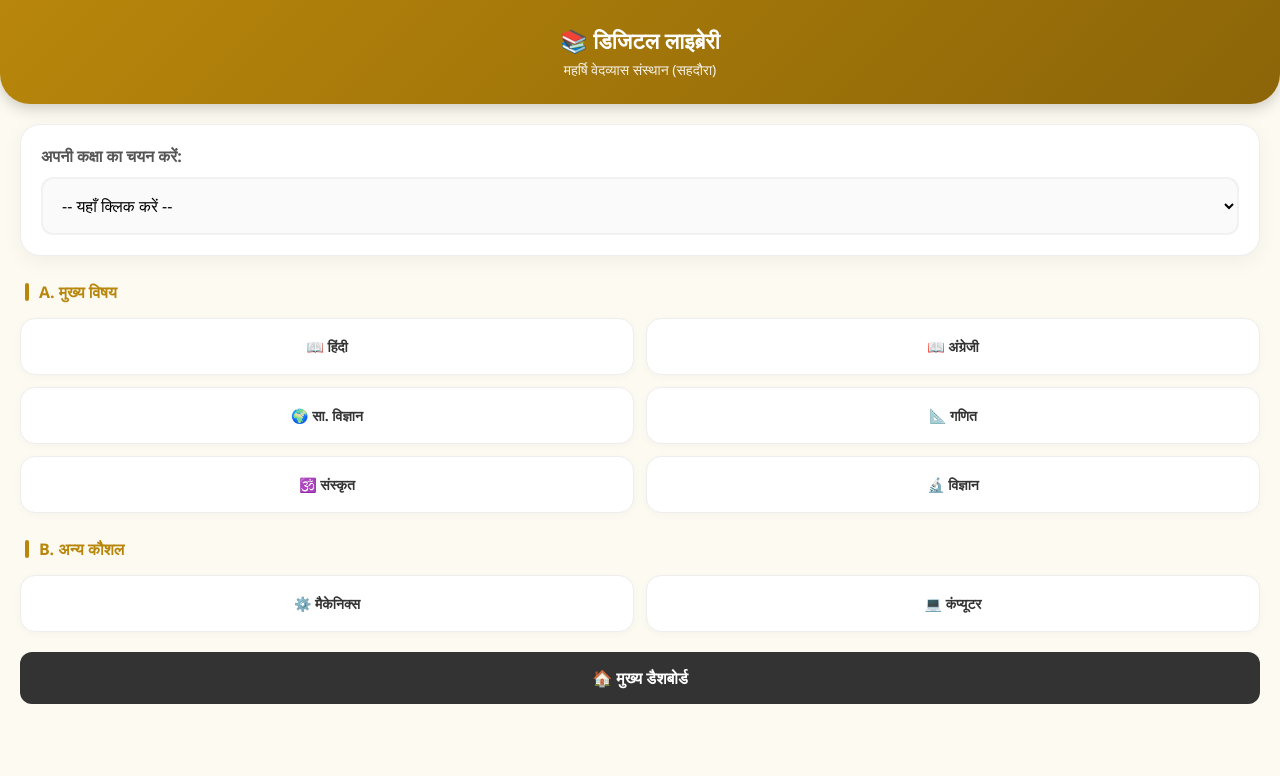
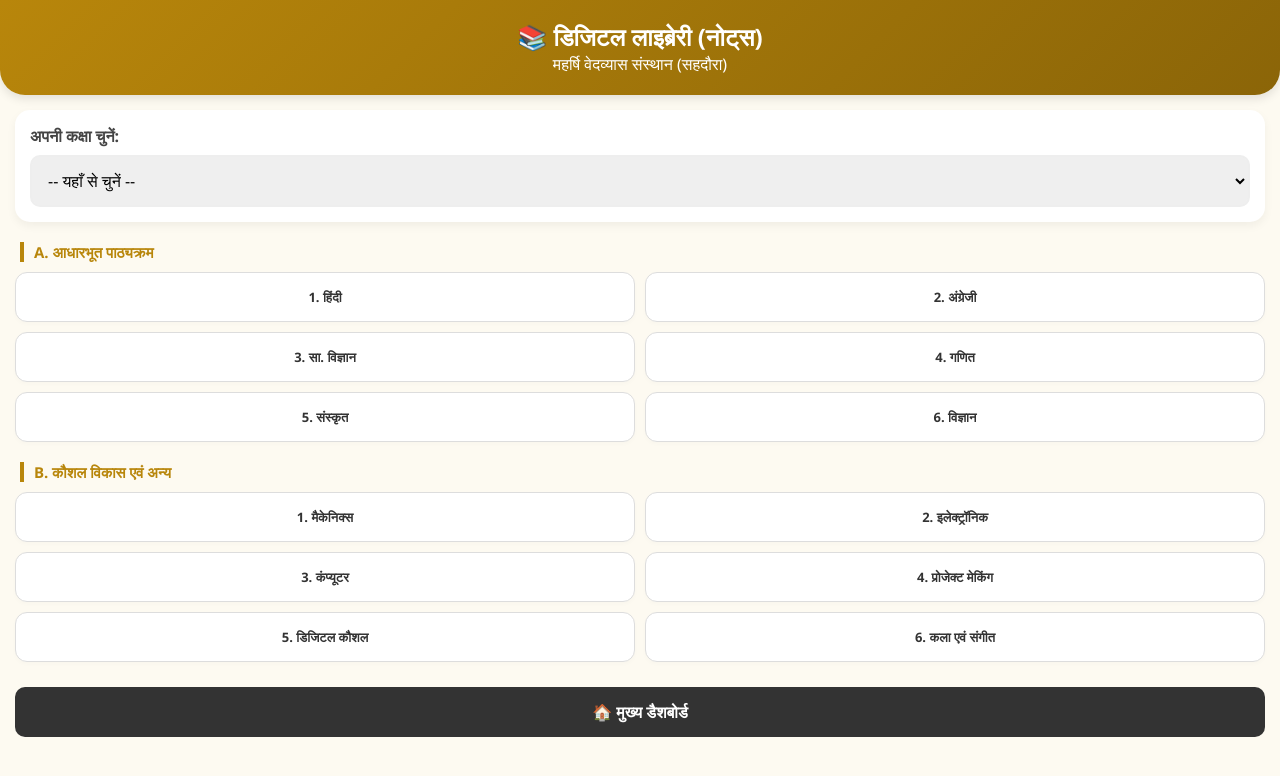
Before and after one commit to aakashthakurt974-lang/Maharshi-Vedvyas-App, a plain HTML site: page notes.html in a window 1280 px wide. Drawn offline with Linux system fonts and the light colour scheme.

Commit message:
Update notes.html

```diff
--- a/notes.html
+++ b/notes.html
@@ -5,108 +5,64 @@
     <meta name="viewport" content="width=device-width, initial-scale=1.0">
     <title>Digital Library - Mahrshi Vedvyas</title>
     <style>
-        * { margin: 0; padding: 0; box-sizing: border-box; font-family: 'Segoe UI', Tahoma, Geneva, Verdana, sans-serif; }
+        * { margin: 0; padding: 0; box-sizing: border-box; font-family: 'Segoe UI', sans-serif; }
         body { background: #fdfaf1; padding-bottom: 30px; }
 
-        /* Header Section */
         .header {
             background: linear-gradient(135deg, #B8860B, #8B6508);
-            color: white;
-            padding: 25px 15px;
-            text-align: center;
-            border-bottom-left-radius: 30px;
-            border-bottom-right-radius: 30px;
-            box-shadow: 0 4px 15px rgba(0,0,0,0.2);
-        }
-        .header h2 { font-size: 22px; margin-bottom: 5px; }
-        .header p { font-size: 14px; opacity: 0.9; }
-
-        .container { padding: 20px; }
-
-        /* Selection Card */
-        .selection-card {
-            background: white;
-            padding: 20px;
-            border-radius: 20px;
-            box-shadow: 0 5px 20px rgba(0,0,0,0.05);
-            margin-bottom: 25px;
-            border: 1px solid #eee;
-        }
-        label { display: block; font-weight: bold; margin-bottom: 10px; color: #555; }
-
-        select {
-            width: 100%;
-            padding: 15px;
-            border-radius: 12px;
-            border: 2px solid #f1f1f1;
-            font-size: 16px;
-            background: #fafafa;
-            outline: none;
-            transition: 0.3s;
-        }
-        select:focus { border-color: #B8860B; }
-
-        /* Section Titles */
-        .section-title {
-            font-size: 16px;
-            font-weight: bold;
-            color: #B8860B;
-            margin: 25px 0 15px 5px;
-            display: flex;
-            align-items: center;
-        }
-        .section-title::before {
-            content: ""; width: 4px; height: 18px; background: #B8860B; margin-right: 10px; border-radius: 2px;
+            color: white; padding: 20px 15px; text-align: center;
+            border-bottom-left-radius: 25px; border-bottom-right-radius: 25px;
+            box-shadow: 0 4px 10px rgba(0,0,0,0.1);
         }
 
-        /* Subject Grid */
+        .container { padding: 15px; }
+
+        .selection-card {
+            background: white; padding: 15px; border-radius: 15px;
+            box-shadow: 0 4px 10px rgba(0,0,0,0.05); margin-bottom: 20px;
+        }
+        label { display: block; font-weight: bold; margin-bottom: 8px; color: #444; }
+        select {
+            width: 100%; padding: 12px; border-radius: 10px;
+            border: 2px solid #eee; font-size: 16px; outline: none;
+        }
+
+        .section-title {
+            font-size: 15px; font-weight: bold; color: #B8860B;
+            margin: 20px 0 10px 5px; border-left: 4px solid #B8860B; padding-left: 10px;
+        }
+
         .subject-grid {
-            display: grid;
-            grid-template-columns: repeat(2, 1fr);
-            gap: 12px;
+            display: grid; grid-template-columns: repeat(2, 1fr); gap: 10px;
         }
         .sub-btn {
-            background: white;
-            padding: 18px 10px;
-            border-radius: 15px;
-            border: 1px solid #eee;
-            color: #333;
-            font-weight: 600;
-            text-decoration: none;
-            font-size: 14px;
-            text-align: center;
-            box-shadow: 0 2px 8px rgba(0,0,0,0.03);
-            transition: 0.3s;
-            display: block;
+            background: white; padding: 15px 5px; border-radius: 12px;
+            border: 1px solid #ddd; color: #333; font-weight: 600;
+            text-decoration: none; font-size: 13px; text-align: center;
+            box-shadow: 0 2px 5px rgba(0,0,0,0.02); transition: 0.2s;
         }
-        .sub-btn:active {
-            transform: scale(0.95);
-            background: #B8860B;
-            color: white;
-            border-color: #B8860B;
-        }
+        .sub-btn:active { background: #B8860B; color: white; border-color: #B8860B; }
 
-        /* Footer Navigation */
-        .footer-nav { margin-top: 20px; }
+        .footer-nav { margin-top: 25px; }
         .btn-home {
-            display: flex; align-items: center; justify-content: center;
-            width: 100%; padding: 15px; background: #333; color: white;
-            text-decoration: none; border-radius: 12px; font-weight: bold; font-size: 16px;
+            display: block; width: 100%; padding: 14px; background: #333;
+            color: white; text-decoration: none; border-radius: 10px;
+            text-align: center; font-weight: bold;
         }
     </style>
 </head>
 <body>
 
     <div class="header">
-        <h2>📚 डिजिटल लाइब्रेरी</h2>
+        <h2>📚 डिजिटल लाइब्रेरी (नोट्स)</h2>
         <p>महर्षि वेदव्यास संस्थान (सहदौरा)</p>
     </div>
 
     <div class="container">
         <div class="selection-card">
-            <label>अपनी कक्षा का चयन करें:</label>
+            <label>अपनी कक्षा चुनें:</label>
             <select id="notes-class">
-                <option value="">-- यहाँ क्लिक करें --</option>
+                <option value="">-- यहाँ से चुनें --</option>
                 <option value="1">कक्षा 1</option>
                 <option value="2">कक्षा 2</option>
                 <option value="3">कक्षा 3</option>
@@ -120,20 +76,24 @@
             </select>
         </div>
 
-        <div class="section-title">A. मुख्य विषय</div>
+        <div class="section-title">A. आधारभूत पाठ्यक्रम</div>
         <div class="subject-grid">
-            <a href="https://drive.google.com/drive/folders/1j4VcqQsa2MJKvoJ7WQMedei-BE1xtLsy" class="sub-btn" onclick="checkClass(event)">📖 हिंदी</a>
-            <a href="https://drive.google.com/drive/folders/1j4VcqQsa2MJKvoJ7WQMedei-BE1xtLsy" class="sub-btn" onclick="checkClass(event)">📖 अंग्रेजी</a>
-            <a href="https://drive.google.com/drive/folders/1j4VcqQsa2MJKvoJ7WQMedei-BE1xtLsy" class="sub-btn" onclick="checkClass(event)">🌍 सा. विज्ञान</a>
-            <a href="https://drive.google.com/drive/folders/1j4VcqQsa2MJKvoJ7WQMedei-BE1xtLsy" class="sub-btn" onclick="checkClass(event)">📐 गणित</a>
-            <a href="https://drive.google.com/drive/folders/1j4VcqQsa2MJKvoJ7WQMedei-BE1xtLsy" class="sub-btn" onclick="checkClass(event)">🕉️ संस्कृत</a>
-            <a href="https://drive.google.com/drive/folders/1j4VcqQsa2MJKvoJ7WQMedei-BE1xtLsy" class="sub-btn" onclick="checkClass(event)">🔬 विज्ञान</a>
+            <a href="https://drive.google.com/drive/folders/1j4VcqQsa2MJKvoJ7WQMedei-BE1xtLsy" class="sub-btn" onclick="checkClass(event)">1. हिंदी</a>
+            <a href="https://drive.google.com/drive/folders/1j4VcqQsa2MJKvoJ7WQMedei-BE1xtLsy" class="sub-btn" onclick="checkClass(event)">2. अंग्रेजी</a>
+            <a href="https://drive.google.com/drive/folders/1j4VcqQsa2MJKvoJ7WQMedei-BE1xtLsy" class="sub-btn" onclick="checkClass(event)">3. सा. विज्ञान</a>
+            <a href="https://drive.google.com/drive/folders/1j4VcqQsa2MJKvoJ7WQMedei-BE1xtLsy" class="sub-btn" onclick="checkClass(event)">4. गणित</a>
+            <a href="https://drive.google.com/drive/folders/1j4VcqQsa2MJKvoJ7WQMedei-BE1xtLsy" class="sub-btn" onclick="checkClass(event)">5. संस्कृत</a>
+            <a href="https://drive.google.com/drive/folders/1j4VcqQsa2MJKvoJ7WQMedei-BE1xtLsy" class="sub-btn" onclick="checkClass(event)">6. विज्ञान</a>
         </div>
 
-        <div class="section-title">B. अन्य कौशल</div>
+        <div class="section-title">B. कौशल विकास एवं अन्य</div>
         <div class="subject-grid">
-            <a href="https://drive.google.com/drive/folders/1j4VcqQsa2MJKvoJ7WQMedei-BE1xtLsy" class="sub-btn" onclick="checkClass(event)">⚙️ मैकेनिक्स</a>
-            <a href="https://drive.google.com/drive/folders/1j4VcqQsa2MJKvoJ7WQMedei-BE1xtLsy" class="sub-btn" onclick="checkClass(event)">💻 कंप्यूटर</a>
+            <a href="https://drive.google.com/drive/folders/1j4VcqQsa2MJKvoJ7WQMedei-BE1xtLsy" class="sub-btn" onclick="checkClass(event)">1. मैकेनिक्स</a>
+            <a href="https://drive.google.com/drive/folders/1j4VcqQsa2MJKvoJ7WQMedei-BE1xtLsy" class="sub-btn" onclick="checkClass(event)">2. इलेक्ट्रॉनिक</a>
+            <a href="https://drive.google.com/drive/folders/1j4VcqQsa2MJKvoJ7WQMedei-BE1xtLsy" class="sub-btn" onclick="checkClass(event)">3. कंप्यूटर</a>
+            <a href="https://drive.google.com/drive/folders/1j4VcqQsa2MJKvoJ7WQMedei-BE1xtLsy" class="sub-btn" onclick="checkClass(event)">4. प्रोजेक्ट मेकिंग</a>
+            <a href="https://drive.google.com/drive/folders/1j4VcqQsa2MJKvoJ7WQMedei-BE1xtLsy" class="sub-btn" onclick="checkClass(event)">5. डिजिटल कौशल</a>
+            <a href="https://drive.google.com/drive/folders/1j4VcqQsa2MJKvoJ7WQMedei-BE1xtLsy" class="sub-btn" onclick="checkClass(event)">6. कला एवं संगीत</a>
         </div>
 
         <div class="footer-nav">
@@ -151,4 +111,4 @@
         }
     </script>
 </body>
-                    </html>
+                                                        </html>
```
